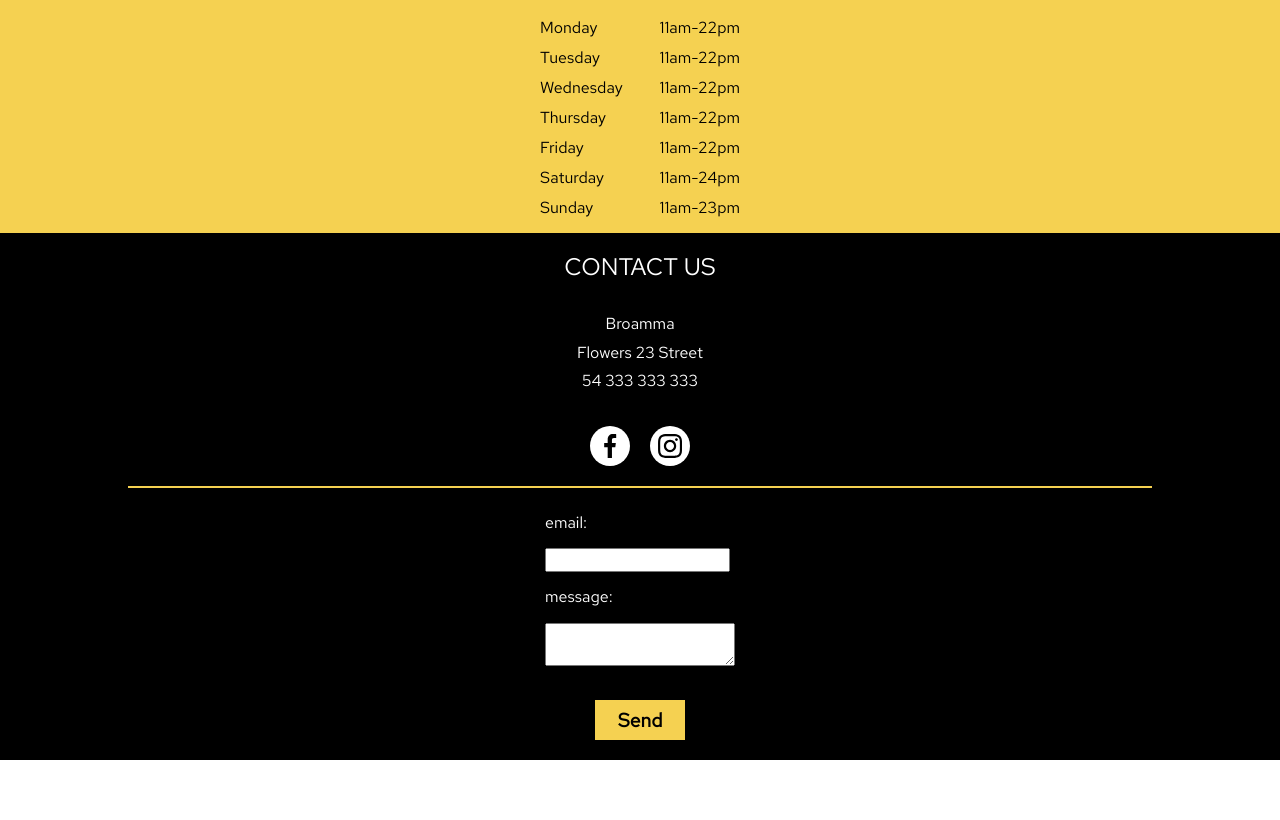
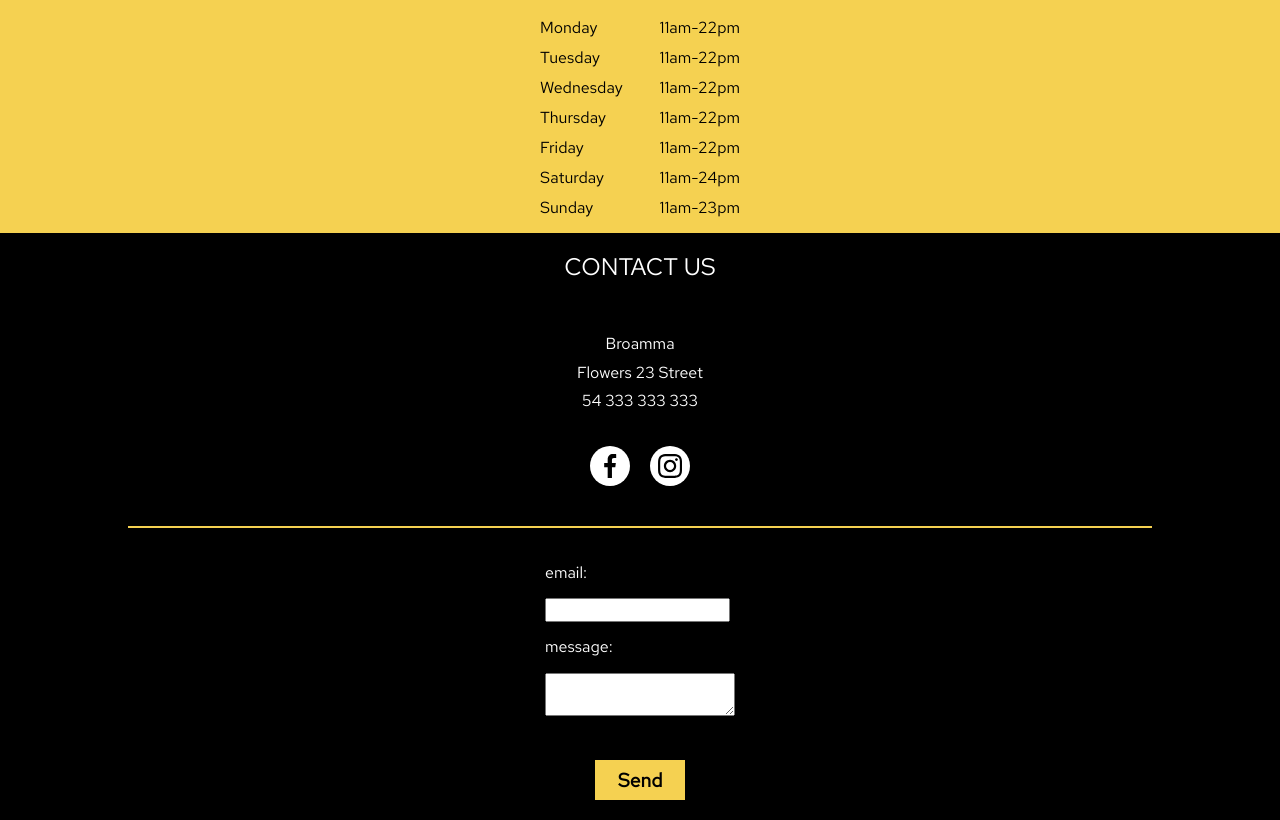
Before and after one commit to AleksandraBozenko/restaurant, a website: page src/content/index.html in a window 1280 px wide. Shown: the part 2409-3229 px from the top of the page. Before the commit the page ends 3169 px from the top, so only its background shows below. Drawn offline with nearby package versions, Linux system fonts and the light colour scheme; files that its build step writes are made by us from their sources.

Commit message:
Repair: Contact section padding

```diff
--- a/src/scss/main.scss
+++ b/src/scss/main.scss
@@ -229,6 +229,7 @@ html {
     align-items: center;
     flex-direction: column;
     border-bottom: 2px solid $yellow;
+    padding: 20px;
     &--adress{
       width: 80%;
       display: flex;
@@ -271,7 +272,7 @@ html {
     align-items: center;
     flex-direction: column;
     &--form{
-      padding: 10px;
+      padding: 20px;
     }
     &--button{
       width: 90px;
```
